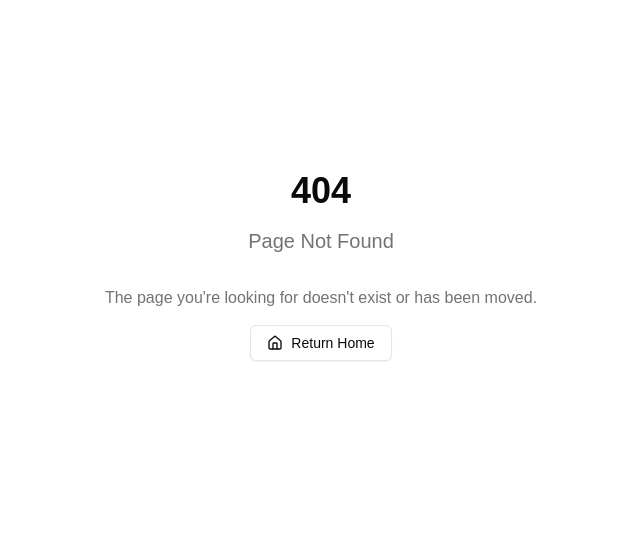
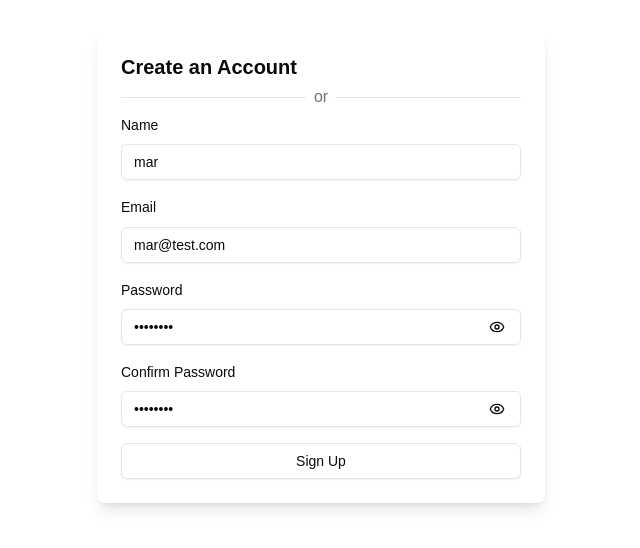
Before and after one commit to joemar25/Cat-Prj, a Next.js app: page /auth/register in a window 1280 px wide. Before the commit this address had no page. Shown: the part 134-682 px from the top of the page, without its empty margins (319-959 px from the left). Built offline with nearby package versions, Linux system fonts and the light colour scheme.

Commit message:
chore: added registration page

```diff
--- /dev/null
+++ b/src/app/auth/register/page.tsx
@@ -0,0 +1,159 @@
+// src\app\sign-up\page.tsx
+'use client';
+
+import { toast } from 'sonner';
+import { useState } from 'react';
+import { useForm } from 'react-hook-form';
+import { Input } from '@/components/ui/input';
+import { Button } from '@/components/ui/button';
+import { signUpSchema, SignUpForm } from '@/lib/zod';
+import { zodResolver } from '@hookform/resolvers/zod';
+import { Separator } from '@/components/ui/separator';
+import { PasswordInput } from '@/components/custom/general/password-input';
+import { handleCredentialsSignin, handleSignUp } from '@/hooks/auth-actions';
+import {
+  Form,
+  FormControl,
+  FormField,
+  FormItem,
+  FormLabel,
+  FormMessage,
+} from '@/components/ui/form';
+
+const Page = () => {
+  const [isLoading, setIsLoading] = useState(false);
+
+  const form = useForm<SignUpForm>({
+    resolver: zodResolver(signUpSchema),
+    defaultValues: {
+      name: 'mar',
+      email: 'mar@test.com',
+      password: 'mar1234!',
+      confirmPassword: 'mar1234!',
+    },
+  });
+
+  const onSubmit = async (values: SignUpForm) => {
+    setIsLoading(true);
+
+    const data = await handleSignUp(values);
+
+    if (data.success) {
+      toast.success('Signed up successfully');
+
+      const signInValues = {
+        email: values.email,
+        password: values.password,
+      };
+      await handleCredentialsSignin(signInValues);
+    } else {
+      toast.error(data.message);
+    }
+    setIsLoading(false);
+  };
+
+  const fields = [
+    {
+      name: 'name',
+      label: 'Name',
+      type: 'text',
+      placeholder: 'Enter your name',
+    },
+    {
+      name: 'email',
+      label: 'Email',
+      type: 'email',
+      placeholder: 'Enter your email',
+    },
+  ] as const;
+
+  return (
+    <div className='min-h-screen flex items-center justify-center'>
+      <div className='p-6 rounded-lg shadow-lg w-full max-w-md'>
+        <h1 className='text-xl font-semibold mb-4'>Create an Account</h1>
+
+        <div className='relative mb-4'>
+          <Separator />
+          <span className='absolute left-1/2 top-1/2 -translate-x-1/2 -translate-y-1/2 bg-background px-2 text-muted-foreground'>
+            or
+          </span>
+        </div>
+
+        <Form {...form}>
+          <form onSubmit={form.handleSubmit(onSubmit)} className='space-y-4'>
+            {fields.map((field) => (
+              <FormField
+                key={field.name}
+                control={form.control}
+                name={field.name}
+                render={({ field }) => (
+                  <FormItem>
+                    <FormLabel>
+                      {field.name === 'name' ? 'Name' : 'Email'}
+                    </FormLabel>
+                    <FormControl>
+                      <Input
+                        type={fields.find((f) => f.name === field.name)?.type}
+                        placeholder={
+                          fields.find((f) => f.name === field.name)?.placeholder
+                        }
+                        {...field}
+                      />
+                    </FormControl>
+                    <FormMessage />
+                  </FormItem>
+                )}
+              />
+            ))}
+            <FormField
+              control={form.control}
+              name='password'
+              render={({ field }) => (
+                <FormItem>
+                  <FormLabel>Password</FormLabel>
+                  <FormControl>
+                    <PasswordInput
+                      value={field.value}
+                      onChange={field.onChange}
+                      placeholder='Enter your password'
+                      name='password'
+                    />
+                  </FormControl>
+                  <FormMessage />
+                </FormItem>
+              )}
+            />
+            <FormField
+              control={form.control}
+              name='confirmPassword'
+              render={({ field }) => (
+                <FormItem>
+                  <FormLabel>Confirm Password</FormLabel>
+                  <FormControl>
+                    <PasswordInput
+                      value={field.value}
+                      onChange={field.onChange}
+                      placeholder='Confirm your password'
+                      name='confirmPassword'
+                    />
+                  </FormControl>
+                  <FormMessage />
+                </FormItem>
+              )}
+            />
+            <Button
+              variant='outline'
+              type='submit'
+              disabled={isLoading}
+              className='w-full'
+            >
+              {isLoading ? 'Signing Up...' : 'Sign Up'}
+            </Button>
+          </form>
+        </Form>
+      </div>
+    </div>
+  );
+};
+
+export default Page;
```
Also changed, not shown: 1 other file (tests, documents, lock files or other folders).
